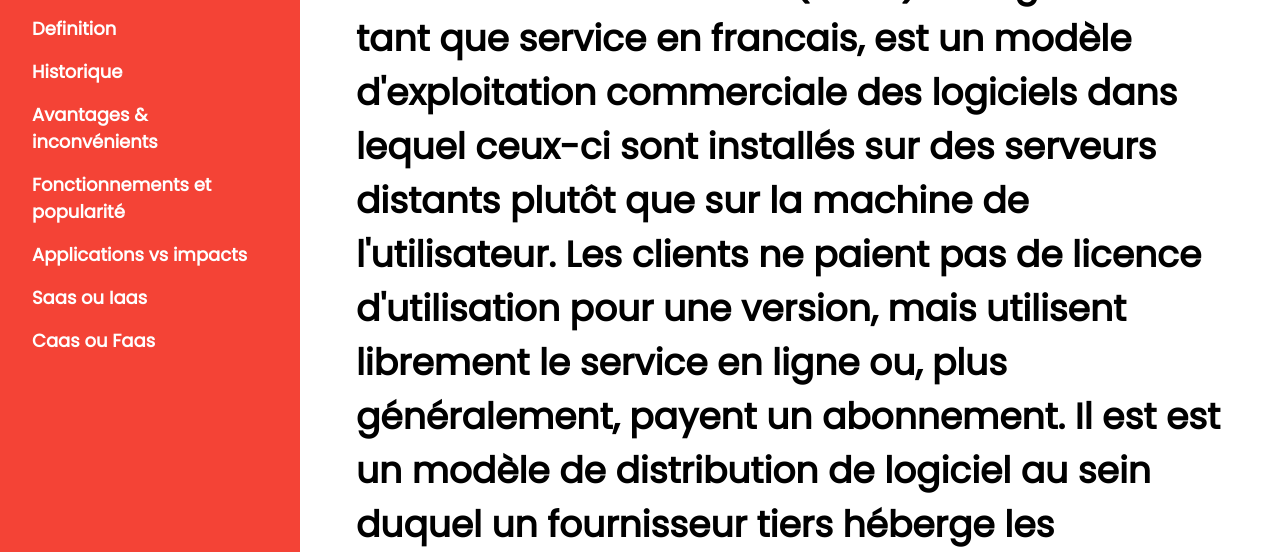
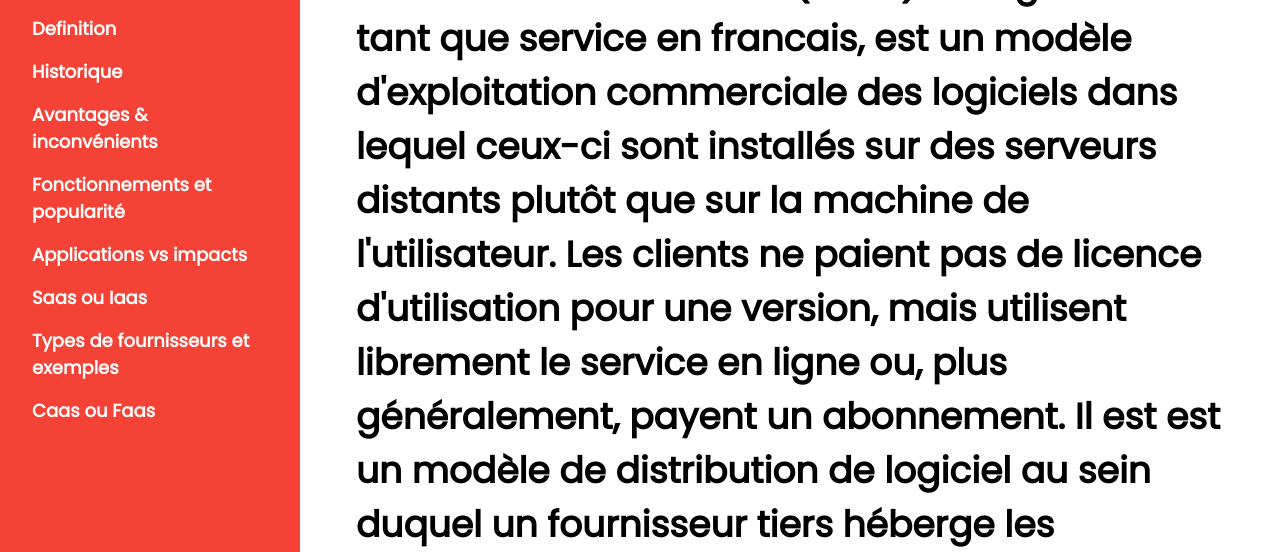
Before and after one commit to charl-em/Saas, a plain HTML site: page index.html in a window 1280 px wide. Shown: the part 248-800 px from the top of the page. Drawn offline with Linux system fonts and the light colour scheme.

Commit message:
Update index.html

```diff
--- a/index.html
+++ b/index.html
@@ -27,6 +27,7 @@ h3{text-align: center;}
     <a href="#fonc_trend" onclick="w3_close()" class="w3-bar-item w3-button w3-hover-white">Fonctionnements et popularité</a>
     <a href="#appli_imp" onclick="w3_close()" class="w3-bar-item w3-button w3-hover-white">Applications vs impacts</a>
        <a href="#saas_iaas" onclick="w3_close()" class="w3-bar-item w3-button w3-hover-white">Saas ou Iaas</a>
+       <a href="#typ_ex" onclick="w3_close()" class="w3-bar-item w3-button w3-hover-white">Types de fournisseurs et exemples </a>
        <a href="#caas_fass" onclick="w3_close()" class="w3-bar-item w3-button w3-hover-white">Caas ou Faas</a>
   </div>
 </nav>
```
